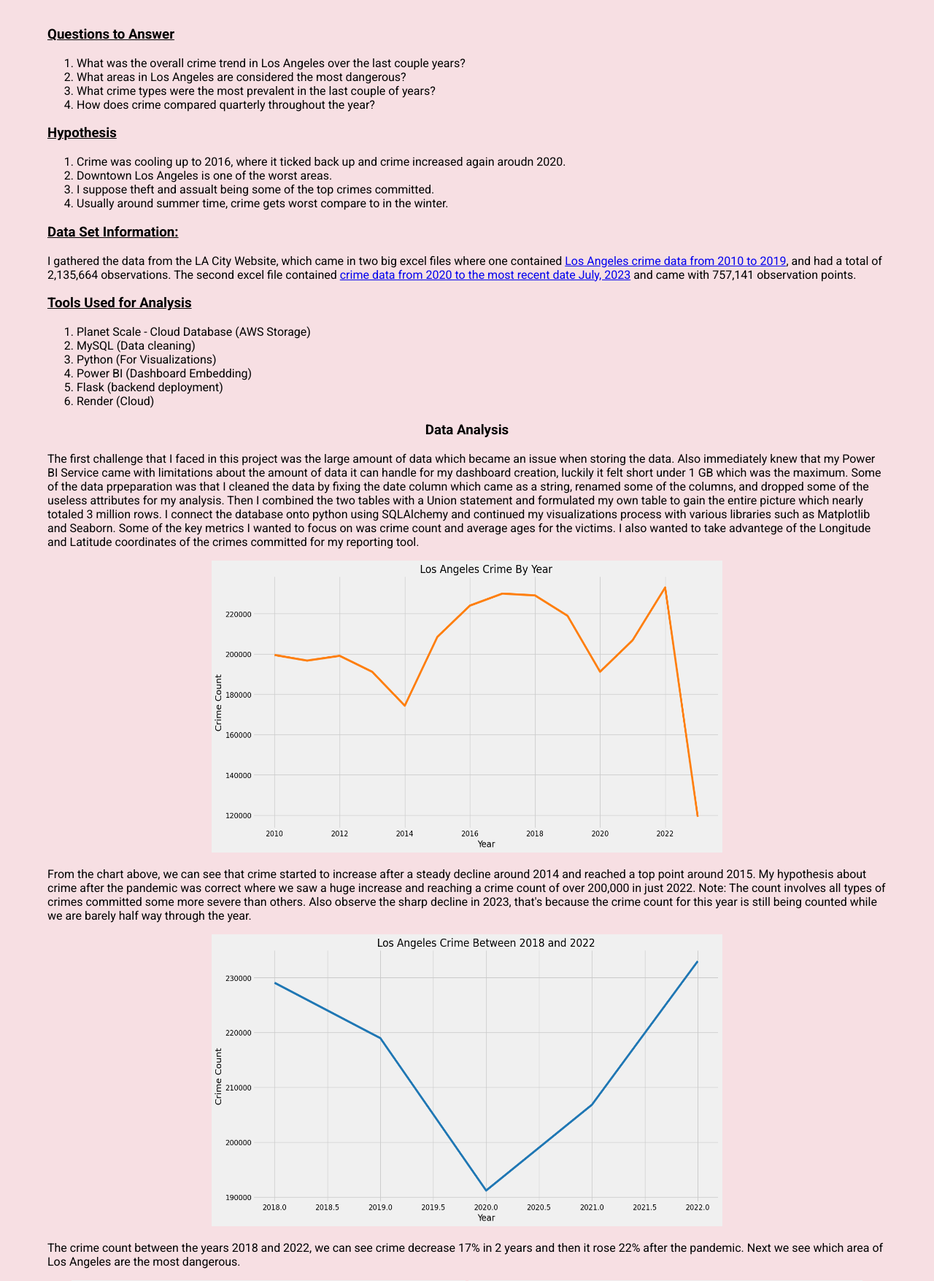
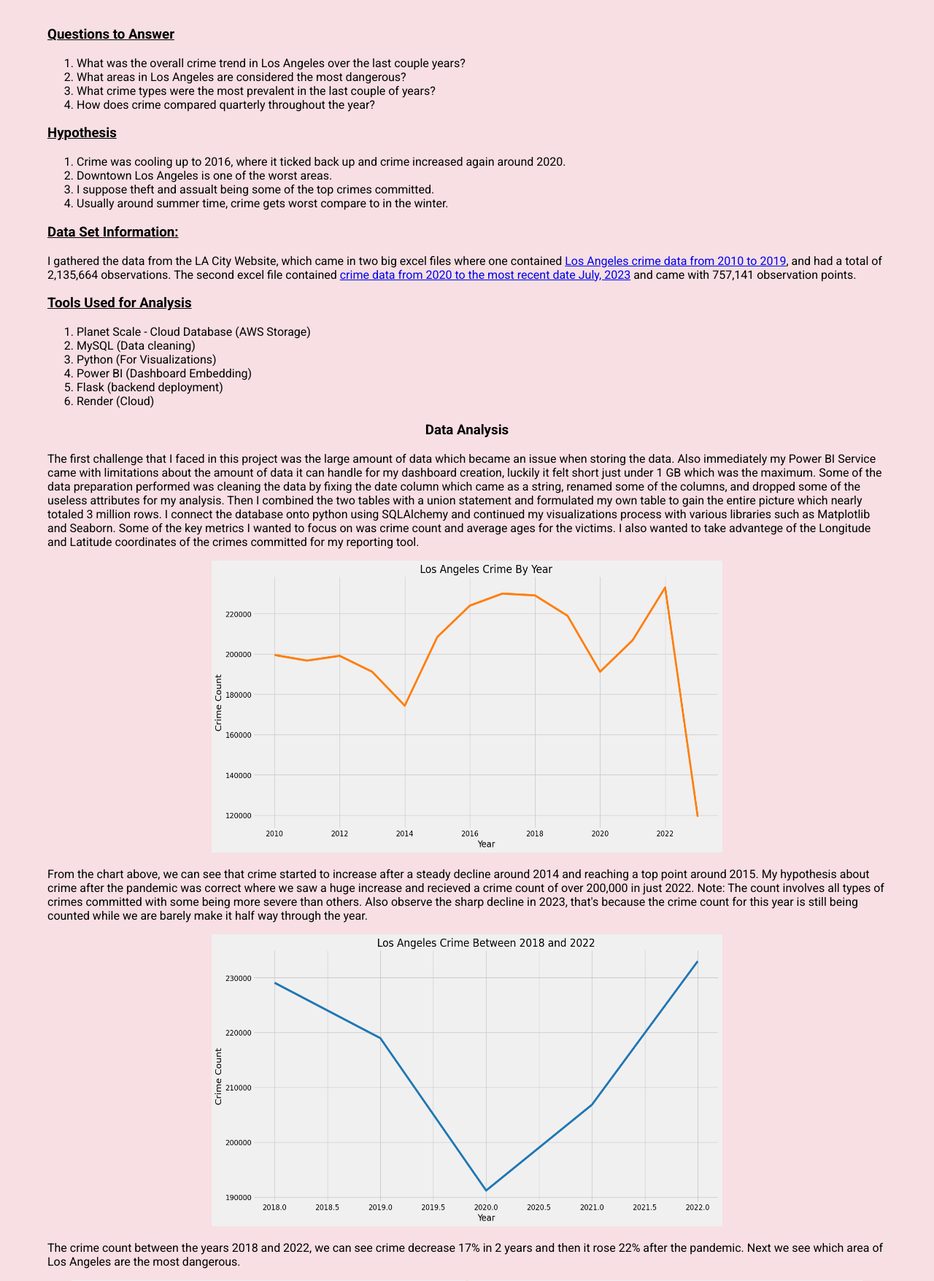
Before and after one commit to luisosorio3214/Los-Angeles-Crime-Analysis, a Flask app: page / in a window 1280 px wide. Shown: the part 348-2103 px from the top of the page at 73% size. Run offline with Flask 3, Linux system fonts and the light colour scheme.

Commit message:
update home again

```diff
--- a/templates/home.html
+++ b/templates/home.html
@@ -29,7 +29,7 @@
           </ol>
           <h3><u>Hypothesis</u></h3>
           <ol>
-            <li>Crime was cooling up to 2016, where it ticked back up and crime increased again aroudn 2020.</li>
+            <li>Crime was cooling up to 2016, where it ticked back up and crime increased again around 2020.</li>
             <li>Downtown Los Angeles is one of the worst areas.</li>
             <li>I suppose theft and assualt being some of the top crimes committed.</li>
             <li>Usually around summer time, crime gets worst compare to in the winter.</li>
@@ -49,11 +49,11 @@
       </div>
       <div>
         <h3 align="center">Data Analysis</h3>
-        The first challenge that I faced in this project was the large amount of data which became an issue when storing the data. Also immediately knew that my Power BI Service came with limitations about the amount of data it can handle for my dashboard creation, luckily it felt short under 1 GB which was the maximum. Some of the data prpeparation was that I cleaned the data by fixing the date column which came as a string, renamed some of the columns, and dropped some of the useless attributes for my analysis. Then I combined the two tables with a Union statement and formulated my own table to gain the entire picture which nearly totaled 3 million rows. I connect the database onto python using SQLAlchemy and continued my visualizations process with various libraries such as Matplotlib and Seaborn. Some of the key metrics I wanted to focus on was crime count and average ages for the victims. I also wanted to take advantege of the Longitude and Latitude coordinates of the crimes committed for my reporting tool.
+        The first challenge that I faced in this project was the large amount of data which became an issue when storing the data. Also immediately my Power BI Service came with limitations about the amount of data it can handle for my dashboard creation, luckily it felt short just under 1 GB which was the maximum. Some of the data preparation performed was cleaning the data by fixing the date column which came as a string, renamed some of the columns, and dropped some of the useless attributes for my analysis. Then I combined the two tables with a union statement and formulated my own table to gain the entire picture which nearly totaled 3 million rows. I connect the database onto python using SQLAlchemy and continued my visualizations process with various libraries such as Matplotlib and Seaborn. Some of the key metrics I wanted to focus on was crime count and average ages for the victims. I also wanted to take advantege of the Longitude and Latitude coordinates of the crimes committed for my reporting tool.
         <p align="center">
           <img src="..\static\Images\crime_year.png" title="Total Crime by Year" height="400" width="700">
         </p>
-        From the chart above, we can see that crime started to increase after a steady decline around 2014 and reached a top point around 2015. My hypothesis about crime after the pandemic was correct where we saw a huge increase and reaching a crime count of over 200,000 in just 2022. Note: The count involves all types of crimes committed some more severe than others. Also observe the sharp decline in 2023, that's because the crime count for this year is still being counted while we are barely half way through the year.
+        From the chart above, we can see that crime started to increase after a steady decline around 2014 and reaching a top point around 2015. My hypothesis about crime after the pandemic was correct where we saw a huge increase and recieved a crime count of over 200,000 in just 2022. Note: The count involves all types of crimes committed with some being more severe than others. Also observe the sharp decline in 2023, that's because the crime count for this year is still being counted while we are barely make it half way through the year.
         <p align="center">
           <img src="..\static\Images\crime_2018_2022.png" title="Total Crime by Year" height="400" width="700">
         </p>
@@ -62,16 +62,16 @@
           <img src="..\static\Images\area_year.png" title="Total Crime by Year" height="350" width="540">
           <img src="..\static\Images\area_2020_2023.png" title="Total Crime by Year" height="350" width="540">
         </P>
-        The police divisions are divided into areas in L.A. which are named on the y-axis and we can see during the time period 2010-2023, 77th Street division has been one of the most dangerous areas. It is specifically located in South LA and I'm actually quite familiar with this division. Now comparing only the last 3 years, we can see that the most dangerous area in Los Angeles was central area which composes of areas such as Downtown, Hollywood, Wilshire, and Korea Town. Personally, I have seen through out the years those specific areas become hot spot for a lot of thefts. Also recall during the pandemic, a lot of protest and uproar happening in Downtown.
+        The police divisions are divided into areas in L.A. which are named on the y-axis and we can see during the time period 2010-2023, 77th Street division has been one of the most dangerous areas. It is specifically located in South LA and I'm actually quite familiar with this division. Now comparing only the last 3 years, we can see that the most dangerous area in Los Angeles was the central area which composes of districts such as Downtown, Hollywood, Wilshire, and Korea Town. Personally, I have seen through out the years those specific areas become hot spot for a lot of thefts. Also recall during the pandemic, a lot of protest and uproar happening in Downtown.
         <p align="center">
           <img src="..\static\Images\crime_quarter.png" title="Total Crime by Year" height="400" width="700">
         </p>
-        Now comparing quarterly crime throughout the year you can slightly see bit more crime occuring during Q2 & Q3 of the year but honestly, the difference is hardly noticeable. Therefore, you can argue that the quarters of the year do not make a difference in crime which came as a shock to me since I hypothesized that around Summer time it would be more crime inducing. My assumptions was that since more people are outside and the heat would trigger be significant triggers. Next we check some of the most prevalent crime types.
+        Now comparing quarterly crime throughout the year you can slightly see bit more crime occuring during Q2 & Q3 of the year but honestly, the difference is hardly noticeable. Therefore, you can argue that the quarters of the year do not make a difference in crime which came as a shock to me since I hypothesized that around Summer time it would be more crime inducing. My assumptions was that since more people are outside and the heat would be significant triggers. Next we check some of the most prevalent crime types.
         <P align="center">
           <img src="..\static\Images\crime_type_year.png" title="Total Crime by Year" height="350" width="540">
           <img src="..\static\Images\crime_type_2018_2023.png" title="Total Crime by Year" height="350" width="540">
         </P>
-        The most committed crimes in 2010-2023 were battery-simple assault, vehicle stolen, burglary from vehicle, and burglary in general. Los Angeles is notorious for burglary, always try to avoid wearing flashing items and I often tell people to aware of your surroundings. Now, the top 5 crime types between 2018 - 2023 were similar but with slightly different reordering.
+        The most committed crimes in 2010-2023 were battery-simple assault, vehicle stolen, burglary from vehicle, and burglary in general. Los Angeles is notorious for burglary, always try to avoid wearing flashing items and I often tell people to always be aware of your surroundings. Now, the top 5 crime types between 2018 - 2023, were similar but with slightly different reordering.
         <h3 align="center">Victim Analysis</h3>
         Here I wanted to look at the crime count on the victims by sex. Most of the crimes were against males, however, the difference compared to female victims was not huge with a 11% difference.
         <p align="center">
```
